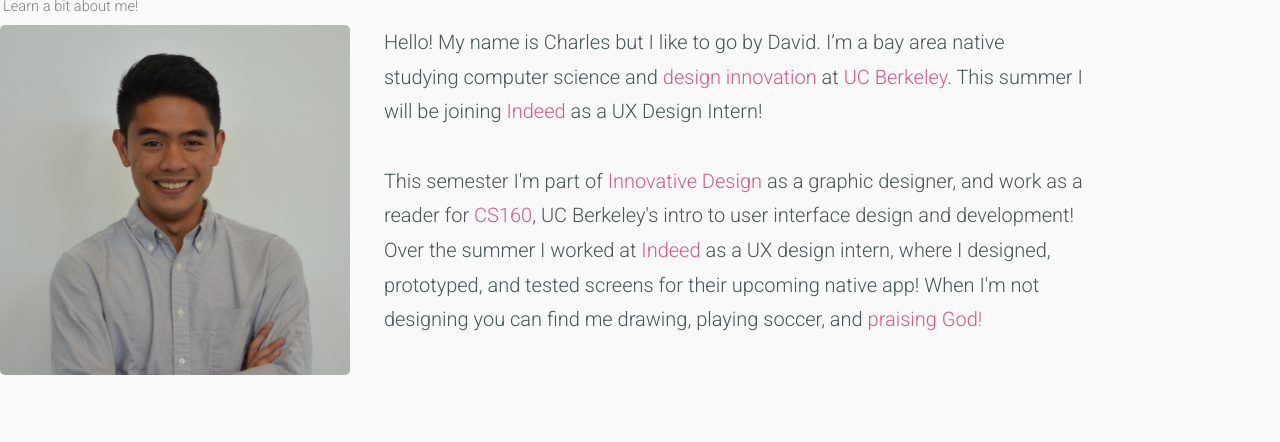
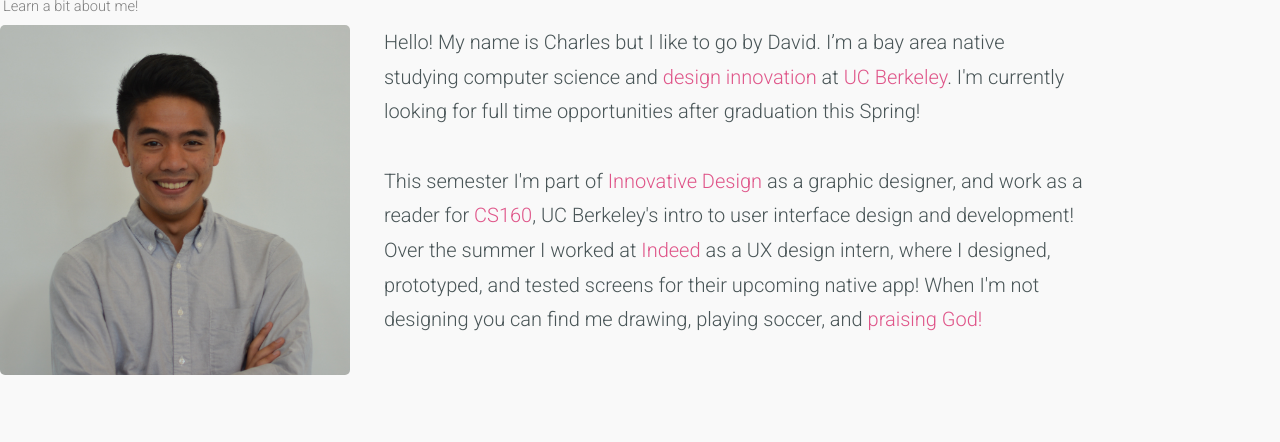
Before and after one commit to cdolivar/website-v2, a plain HTML site: page index.html in a window 1280 px wide. Shown: the part 786-1228 px from the top of the page. Drawn offline with nearby package versions, Linux system fonts and the light colour scheme; files whose address does not match are found by name.

Commit message:
fixed bio

```diff
--- a/index.html
+++ b/index.html
@@ -43,7 +43,7 @@
                 </div>
                 <div class="about-text">
                     <div class="section-info ">
-                        Hello! My name is Charles but I like to go by David. I’m a bay area native studying computer science and <a target="blank" href="http://designinnovationcertificate.berkeley.edu/about/">design innovation</a> at <a href="http://www.berkeley.edu/about/bythenumbers" target="_blank">UC Berkeley</a>. This summer I will be joining <a href="https://www.indeed.com/">Indeed</a> as a UX Design Intern!
+                        Hello! My name is Charles but I like to go by David. I’m a bay area native studying computer science and <a target="blank" href="http://designinnovationcertificate.berkeley.edu/about/">design innovation</a> at <a href="http://www.berkeley.edu/about/bythenumbers" target="_blank">UC Berkeley</a>. I'm currently looking for full time opportunities after graduation this Spring!
                         <br>
                         <br>
                         This semester I'm part of <a target="blank" href="https://innovativedesign.club/">Innovative Design</a> as a graphic designer, and work as a reader for <a href="http://teaching.paulos.net/cs160_FL2018/">CS160</a>, UC Berkeley's intro to user interface design and development! Over the summer I worked at <a href="https://www.indeed.com/">Indeed</a> as a UX design intern, where I designed, prototyped, and tested screens for their upcoming native app! When I'm not designing you can find me drawing, playing soccer, and <a href="https://berkeley.makenewfellowship.org/" target="blank">praising God!</a>
```
